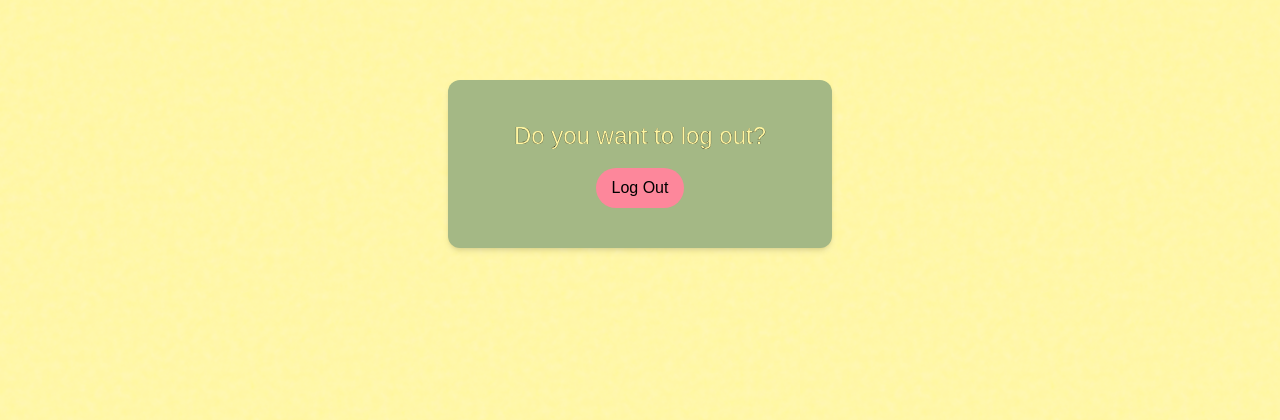
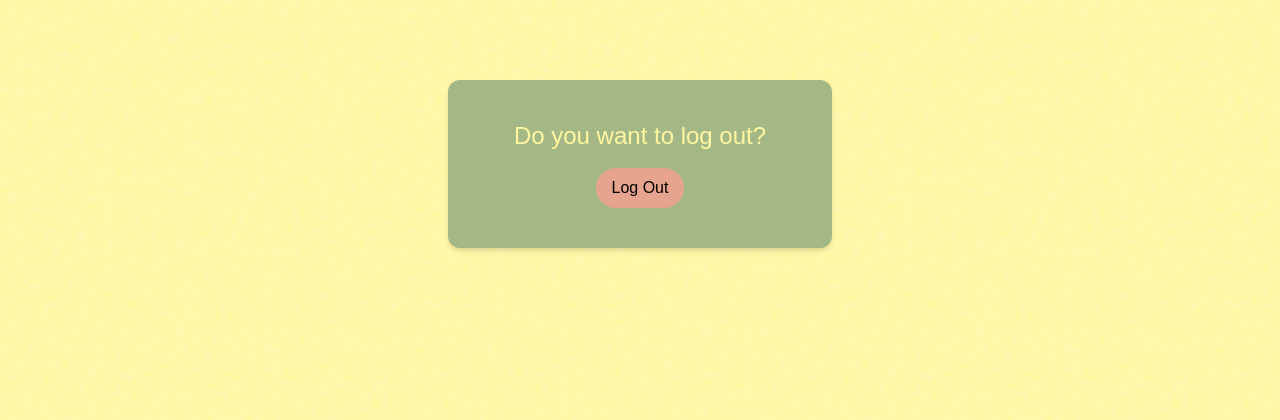
Before and after one commit to salva-dali2997/django-cofa-house-recipes, a Django app: page /accounts/logout-confirm in a window 1280 px wide. Shown: the top 420 px of the page. Run offline with Django 5.2, Linux system fonts and the light colour scheme; style sheets or scripts are compiled from the project's sources; some libraries are stand-ins or nearby versions; some web fonts are replaced.

Commit message:
text styling changes

```diff
--- /dev/null
+++ b/static/assets/Button-DXdUopnq.js
@@ -0,0 +1 @@
+import{j as r}from"./client-BP_izQ9q.js";function x({type:e="button",className:t,onClick:n,children:s,href:o}){const a="bg-dark-salmon hover:bg-rust hover:text-cream py-2 px-4 rounded-full";return o?r.jsx("a",{className:`${a} ${t||""}`,href:o,children:s}):r.jsx("button",{type:e,className:`${a} ${t||""}`,onClick:n,children:s})}export{x as B};
--- /dev/null
+++ b/static/assets/Input-CGSYM0rr.js
@@ -0,0 +1 @@
+import{j as u}from"./client-BP_izQ9q.js";function i({className:s,type:e="text",name:n,children:o,required:r,id:t}){return u.jsx("input",{className:`py-2 px-4 border-b-2 rounded-md focus:outline-none focus:ring-2 focus:ring-rust bg-cream ${s||""}`,type:e,name:n,required:r,id:t,children:o})}export{i as I};
--- a/templates/registration/logout_confirm.html
+++ b/templates/registration/logout_confirm.html
@@ -3,10 +3,10 @@
 {% block content %}
 
 <div class="mx-auto max-w-sm rounded-xl shadow-md bg-sage p-10 mt-20 text-center flex flex-col gap-y-4 items-center">
-  <p class="text-2xl text-cream text-outline">Do you want to log out?</p>
+  <p class="text-2xl text-cream">Do you want to log out?</p>
   <form method="POST" action="{% url 'accounts:logout' %}">
     {% csrf_token %}
-    <button type="submit" class="bg-peach hover:bg-rust hover:text-cream py-2 px-4 rounded-full">Log Out</button>
+    <button type="submit" class="bg-dark-salmon hover:bg-rust hover:text-cream py-2 px-4 rounded-full">Log Out</button>
   </form>
 </div>
 
```
